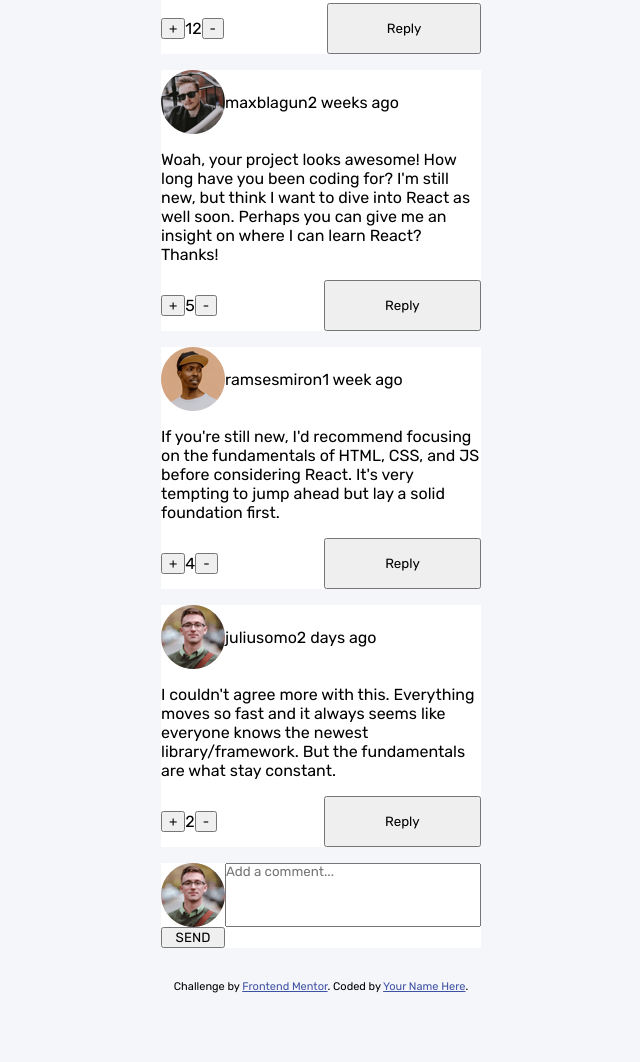
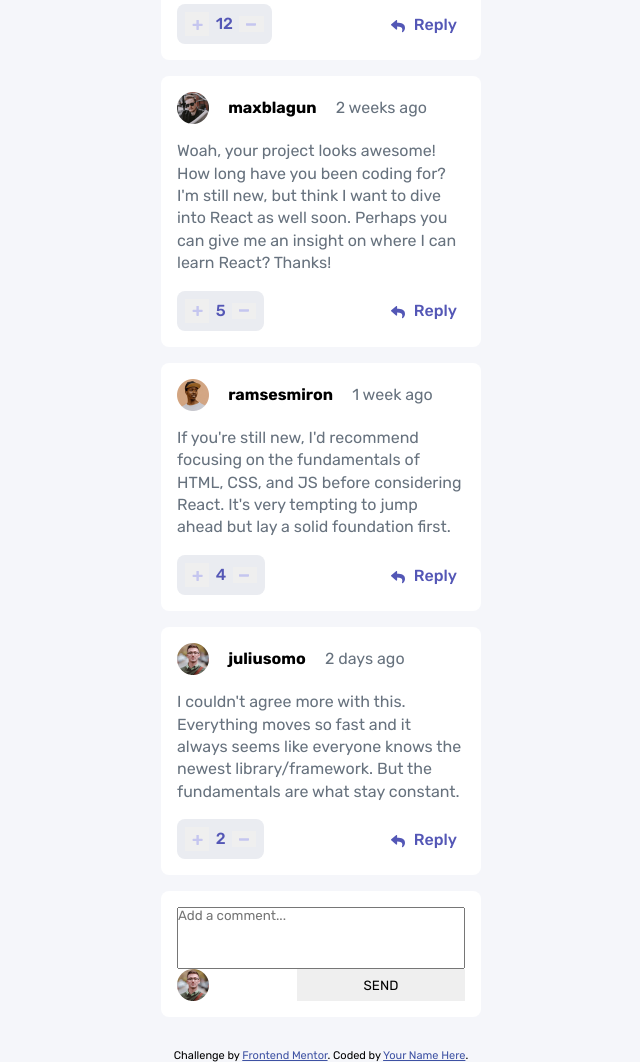
Before and after one commit to JordansGit/interactive-comments-section, a plain HTML site: page index.html in a window 1280 px wide. Shown: the part 220-1282 px from the top of the page, without its empty margins (319-959 px from the left). Before the commit the page ends 1213 px from the top, so only its background shows below. Drawn offline with Linux system fonts and the light colour scheme.

Commit message:
some more styling

```diff
--- a/css/style.css
+++ b/css/style.css
@@ -32,8 +32,12 @@ textarea {
   padding: 0;
 }
 
-body {
+body, p {
   margin: 0;
+}
+
+button {
+  border: none;
 }
 
 /* Variables */
@@ -61,14 +65,54 @@ body {
   font-style: normal;
 }
 
+p {
+  line-height: 1.4;
+}
+
+button {
+  padding: 0.5em;
+}
+button:hover {
+  cursor: pointer;
+}
+
+/* Typography */
+.comment-username {
+  font-weight: 700;
+}
+
+.comment-score-count, .comment-reply-btn {
+  font-weight: 500;
+}
+
+.comment-reply-btn {
+  font-size: 1rem;
+}
+
+.comment-score, .comment-reply-btn {
+  color: var(--moderate-blue);
+}
+
+.comment-date, .comment-description {
+  color: var(--grayish-blue);
+}
+
+
 /* Body */
 
+html {
+  font-size: 16px;
+}
+
 body {
-  font-size: 16px;
   background: var(--very-light-gray);
 }
 
 /* Comment section */
+
+.comment, .comment-score, .comment-reply-btn {
+  border-radius: 8px;
+}
 
 .comment-thread {
   margin: 2em auto;
@@ -84,24 +128,67 @@ body {
   background: var(--white);
   max-width: 320px;
   margin-bottom: 1em;
+  padding: 1em;
 }
 
 .comment-info {
   grid-area: commentInfo;
   display: flex;
   align-items: center;
+  gap: 1.2em;
+}
+
+.comment-avatar {
+  width: 32px;
 }
 
 .comment-description {
   grid-area: commentDescription;
+  margin: 1em 0;
 }
 
 .comment-score {
   grid-area: scoreCount;
   display: flex;
   align-items: center;
+  background: var(--light-gray);
+  gap: 0.4em;
+  padding: 0.5em;
+  width: max-content;
+}
+
+.comment-score-count {
+  /* margin-top: 2px; */
 }
 
 .comment-reply-btn {
   grid-area: replyBtn;
+  width: max-content;
+  justify-self: end;
+  background: none;
 }
+
+.reply-icon {
+  display: inline-block;
+  margin-bottom: -3px;
+  margin-right: 5px;
+}
+
+.add-comment {
+  grid-template-areas:
+  "textarea textarea"
+  "userAvatar sendBtn";
+}
+
+.user-comment-input {
+  grid-area: textarea;
+}
+
+.user-avatar {
+  width: 32px;
+  grid-area: userAvatar;
+}
+
+.user-comment-submit {
+  grid-area: sendBtn;
+}
--- a/js/script.js
+++ b/js/script.js
@@ -22,11 +22,18 @@ function displayComments() {
         </section>
         <p class="comment-description">${comment.content}</p>
         <section class="comment-score">
-          <button class="+">+</button>
+          <button class="plus">
+            <img class="plus-icon" src="./images/icon-plus.svg">
+          </button>
           <p class="comment-score-count">${comment.score}</p>
-          <button class="-">-</button>
+          <button class="minus">
+            <img class="minus-icon" src="./images/icon-minus.svg">
+          </button>
         </section>
-        <button class="comment-reply-btn">Reply</button>
+        <button class="comment-reply-btn">
+          <img class="reply-icon" src="./images/icon-reply.svg">
+          Reply
+        </button>
       </article>
     `
 
@@ -42,11 +49,18 @@ function displayComments() {
             </section>
             <p class="comment-description">${reply.content}</p>
             <section class="comment-score">
-              <button class="+">+</button>
+              <button class="plus">
+                <img class="plus-icon" src="./images/icon-plus.svg">
+              </button>
               <p class="comment-score-count">${reply.score}</p>
-              <button class="-">-</button>
+              <button class="minus">
+                <img class="minus-icon" src="./images/icon-minus.svg">
+              </button>
             </section>
-            <button class="comment-reply-btn">Reply</button>
+            <button class="comment-reply-btn">
+              <img class="reply-icon" src="./images/icon-reply.svg">
+              Reply
+            </button>
           </article>
         `
       })
```
